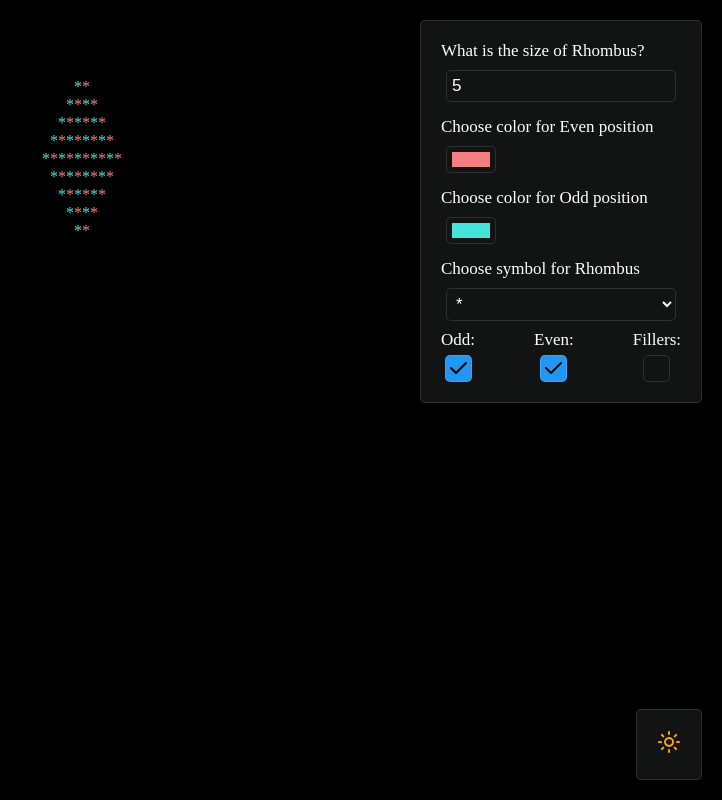
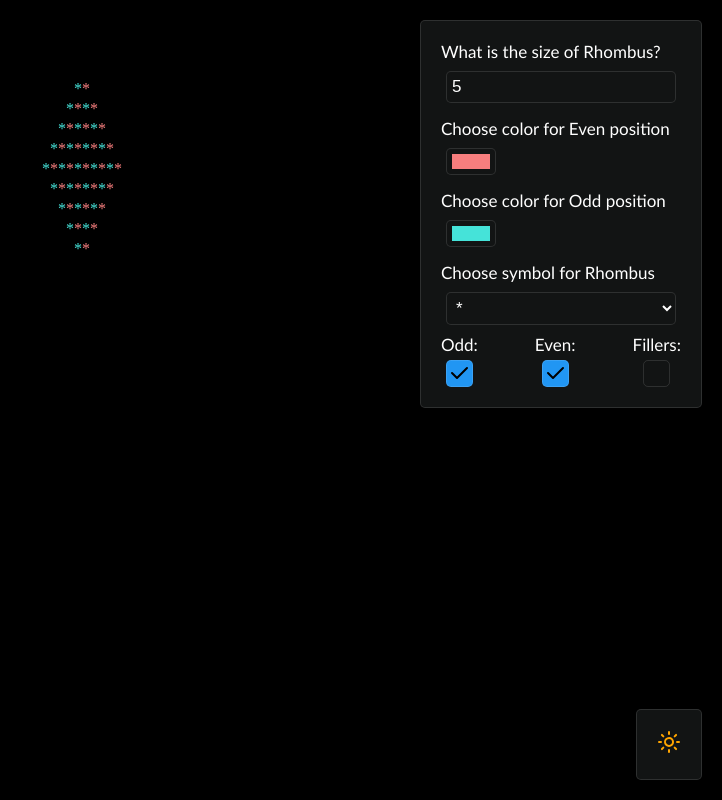
Before and after one commit to dahvde/bc-prog109, a plain HTML site: page Artifact_3/index.html in a window 1280 px wide. Shown: the whole page, without its empty margins (558-1280 px from the left). Drawn offline with Linux system fonts and the light colour scheme.

Commit message:
Updated fonts

```diff
--- a/Artifact_3/main.css
+++ b/Artifact_3/main.css
@@ -1,5 +1,6 @@
 body {
   --color-test: attr(data-color);
+  font-family: "Gill Sans", "Gill Sans MT", Calibri, "Trebuchet MS", sans-serif;
   /* background-color: rgb(0, 0, 0); */
 }
 
@@ -10,6 +11,7 @@ body {
 
 .rhombusRow p {
   display: inline-block;
+  font-family: "Times New Roman", Times, serif;
   margin: 0;
 }
 
```
